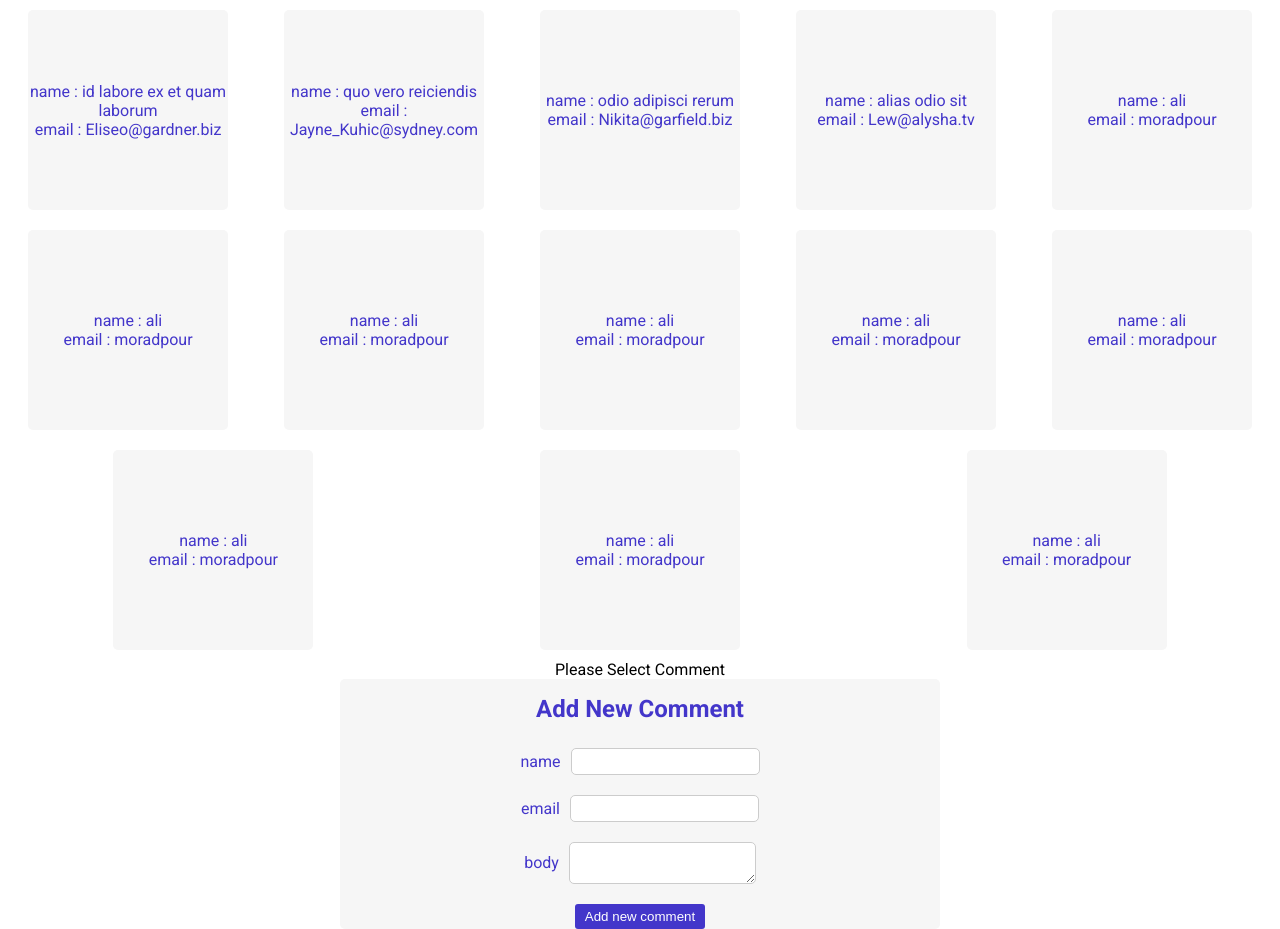
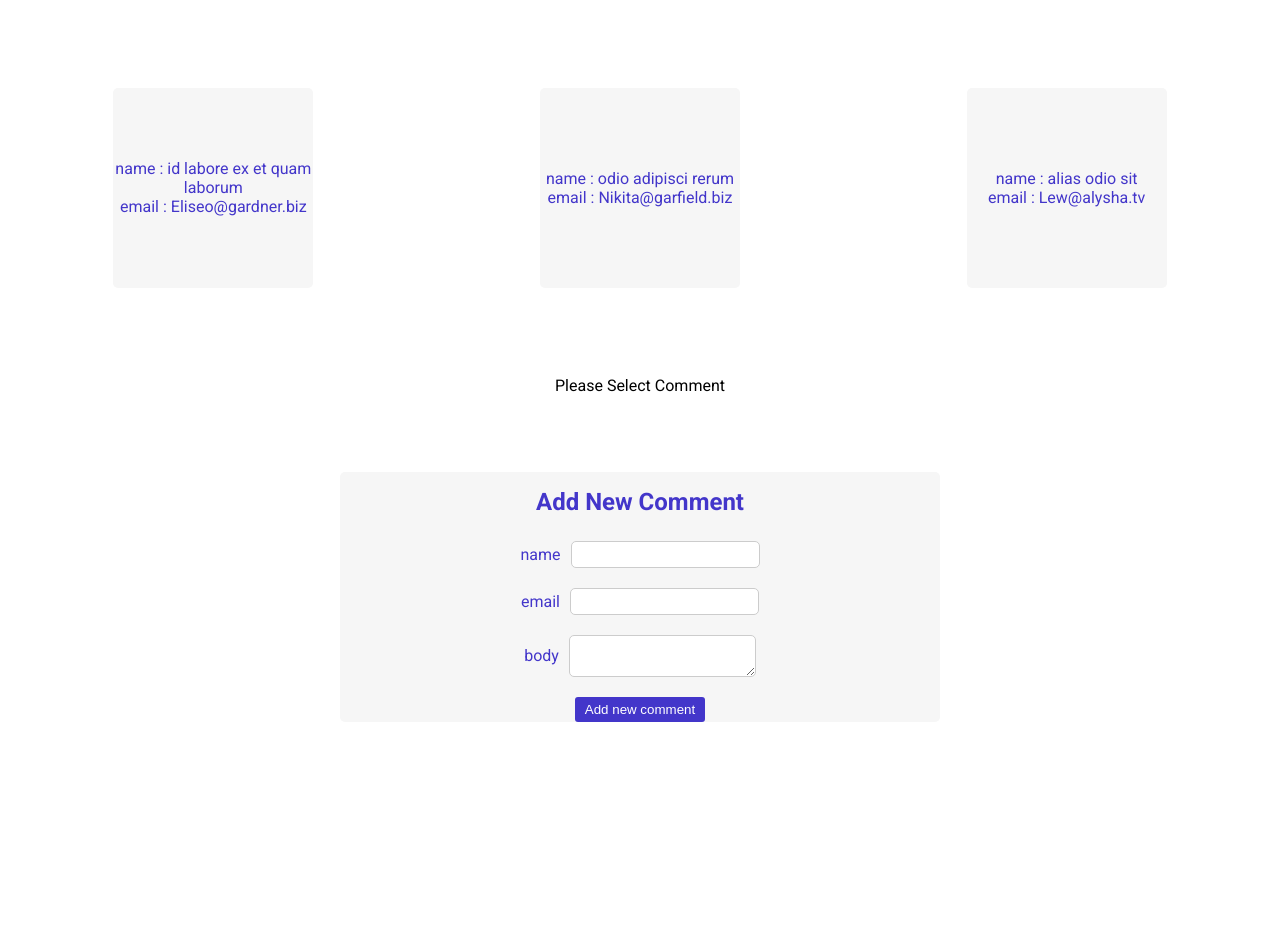
Before and after one commit to AliMoradpour/httpApp, a React (Create React App) app: page / in a window 1280 px wide. After the commit the page ends 800 px from the top, so only its background shows below. Built offline with nearby package versions, Linux system fonts and the light colour scheme; data requests are answered from the project's data file.

Commit message:
handle services from backend

```diff
--- a/data/db.json
+++ b/data/db.json
@@ -6,13 +6,6 @@
       "name": "id labore ex et quam laborum",
       "email": "Eliseo@gardner.biz",
       "body": "laudantium enim quasi est quidem magnam voluptate ipsam eos\ntempora quo necessitatibus\ndolor quam autem quasi\nreiciendis et nam sapiente accusantium"
-    },
-    {
-      "postId": 1,
-      "id": 2,
-      "name": "quo vero reiciendis",
-      "email": "Jayne_Kuhic@sydney.com",
-      "body": "est natus enim nihil est dolore omnis voluptatem numquam\net omnis occaecati quod ullam at\nvoluptatem error expedita pariatur\nnihil sint nostrum voluptatem reiciendis et"
     },
     {
       "postId": 1,
@@ -27,69 +20,6 @@
       "name": "alias odio sit",
       "email": "Lew@alysha.tv",
       "body": "non et atque\noccaecati deserunt quas accusantium unde odit nobis qui voluptatem\nquia voluptas consequuntur itaque dolor\net qui rerum deleniti ut occaecati"
-    },
-    {
-      "name": "ali",
-      "email": "moradpour",
-      "body": "bordy",
-      "postId": 1,
-      "id": 5
-    },
-    {
-      "name": "ali",
-      "email": "moradpour",
-      "body": "bordy",
-      "postId": 1,
-      "id": 6
-    },
-    {
-      "name": "ali",
-      "email": "moradpour",
-      "body": "bordy",
-      "postId": 1,
-      "id": 7
-    },
-    {
-      "name": "ali",
-      "email": "moradpour",
-      "body": "bordy",
-      "postId": 1,
-      "id": 8
-    },
-    {
-      "name": "ali",
-      "email": "moradpour",
-      "body": "bordy",
-      "postId": 1,
-      "id": 9
-    },
-    {
-      "name": "ali",
-      "email": "moradpour",
-      "body": "bordy",
-      "postId": 1,
-      "id": 10
-    },
-    {
-      "name": "ali",
-      "email": "moradpour",
-      "body": "bordy",
-      "postId": 1,
-      "id": 11
-    },
-    {
-      "name": "ali",
-      "email": "moradpour",
-      "body": "bordy",
-      "postId": 1,
-      "id": 13
-    },
-    {
-      "name": "ali",
-      "email": "moradpour",
-      "body": "bordy",
-      "postId": 1,
-      "id": 14
     }
   ]
 }
--- a/src/App.js
+++ b/src/App.js
@@ -1,5 +1,5 @@
 import Discussion from "./Container/Discussion/Discussion";
-import { ToastContainer , toast} from 'react-toastify';
+import { ToastContainer} from 'react-toastify';
 import 'react-toastify/dist/ReactToastify.css';
 import "./App.css";
 
--- a/src/Components/FullComment/FullComment.jsx
+++ b/src/Components/FullComment/FullComment.jsx
@@ -1,15 +1,18 @@
 import { useEffect, useState } from "react";
 import { toast } from "react-toastify";
-import http from "../../Services/httpServices";
 import "./fullcomment.css";
+import {
+  deleteComment,
+  getAllComments,
+  getOneComment,
+} from "../../Services/Requests";
 
 const FullComment = ({ commentId, setComments, setCommentId }) => {
   const [comment, setComment] = useState(null);
 
   useEffect(() => {
     if (commentId) {
-      http
-        .get(`/comments/${commentId}`)
+      getOneComment(commentId)
         .then((res) => setComment(res.data))
         .catch();
     }
@@ -17,8 +20,8 @@ const FullComment = ({ commentId, setComments, setCommentId }) => {
 
   const delteHandler = async () => {
     try {
-      await http.delete(`/comments/${commentId}`);
-      const { data } = await http.get("/comments");
+      await deleteComment(commentId);
+      const { data } = await getAllComments();
       setComments(data);
       setCommentId(null);
       setComment(null);
--- a/src/Components/NewComment/NewComment.jsx
+++ b/src/Components/NewComment/NewComment.jsx
@@ -1,7 +1,7 @@
 import { useState } from "react";
 import { toast } from "react-toastify";
-import http from "../../Services/httpServices";
 import "./newcomment.css";
+import { getAllComments, postComment } from "../../Services/Requests";
 
 const NewComment = ({ setComments }) => {
   const [comment, setComment] = useState({
@@ -14,12 +14,11 @@ const NewComment = ({ setComments }) => {
     setComment({ ...comment, [e.target.name]: e.target.value });
   };
 
-  const postHandler = () => {
-    http
-      .post("/comments", { ...comment, postId: 1 })
-      .then((res) => http.get("/comments"))
-      .then(
-        (res) => setComments(res.data),
+  const postHandler = async () => {
+    try {
+      await postComment({ ...comment });
+      const { data } = await getAllComments();
+      setComments(data);
       toast.success("New Comment Added", {
         position: "top-right",
         autoClose: 5000,
@@ -29,9 +28,19 @@ const NewComment = ({ setComments }) => {
         draggable: true,
         progress: undefined,
         theme: "light",
-        })
-      )
-      .catch((error) => error.message);
+      });
+    } catch (error) {
+      toast.error(error.message, {
+        position: "top-right",
+        autoClose: 5000,
+        hideProgressBar: false,
+        closeOnClick: true,
+        pauseOnHover: true,
+        draggable: true,
+        progress: undefined,
+        theme: "light",
+      });
+    }
   };
 
   return (
@@ -47,7 +56,7 @@ const NewComment = ({ setComments }) => {
       </div>
       <div>
         <label className="formControl">body</label>
-        <textarea onChange={changeHandler} name="content"></textarea>
+        <textarea onChange={changeHandler} name="body"></textarea>
       </div>
       <button onClick={postHandler}>Add new comment</button>
     </div>
--- a/src/Container/Discussion/Discussion.jsx
+++ b/src/Container/Discussion/Discussion.jsx
@@ -3,8 +3,8 @@ import FullComment from "../../Components/FullComment/FullComment";
 import NewComment from "../../Components/NewComment/NewComment";
 import { useEffect, useState } from "react";
 import { toast } from "react-toastify";
+import { getAllComments } from "../../Services/Requests";
 import "./discussion.css";
-import http from "../../Services/httpServices";
 
 const Discussion = () => {
   const [comments, setComments] = useState(null);
@@ -14,7 +14,7 @@ const Discussion = () => {
   useEffect(() => {
     const getComments = async () => {
       try {
-        const { data } = await http.get("/comments");
+        const { data } = await getAllComments();
         setComments(data);
       } catch (error) {
         setError(true);
@@ -28,7 +28,7 @@ const Discussion = () => {
     if (error) {
       renderValue = <p>Fetching Data Failed :(</p>;
       toast.error("Fetching Failed!", {
-        position: "top-center",
+        position: "top-right",
         autoClose: 5000,
         hideProgressBar: false,
         closeOnClick: true,
--- /dev/null
+++ b/src/Services/Requests.js
@@ -0,0 +1,14 @@
+import http from "./httpServices";
+
+export function getAllComments() {
+  return http.get("/comments");
+}
+export function getOneComment(id){
+  return http.get(`/comments/${id}`)
+}
+export function deleteComment(id) {
+  return http.delete(`/comments/${id}`);
+}
+export function postComment(data) {
+  return http.post("/comments", data);
+}
```
Lines whose indentation alone changed are shown as unchanged.
